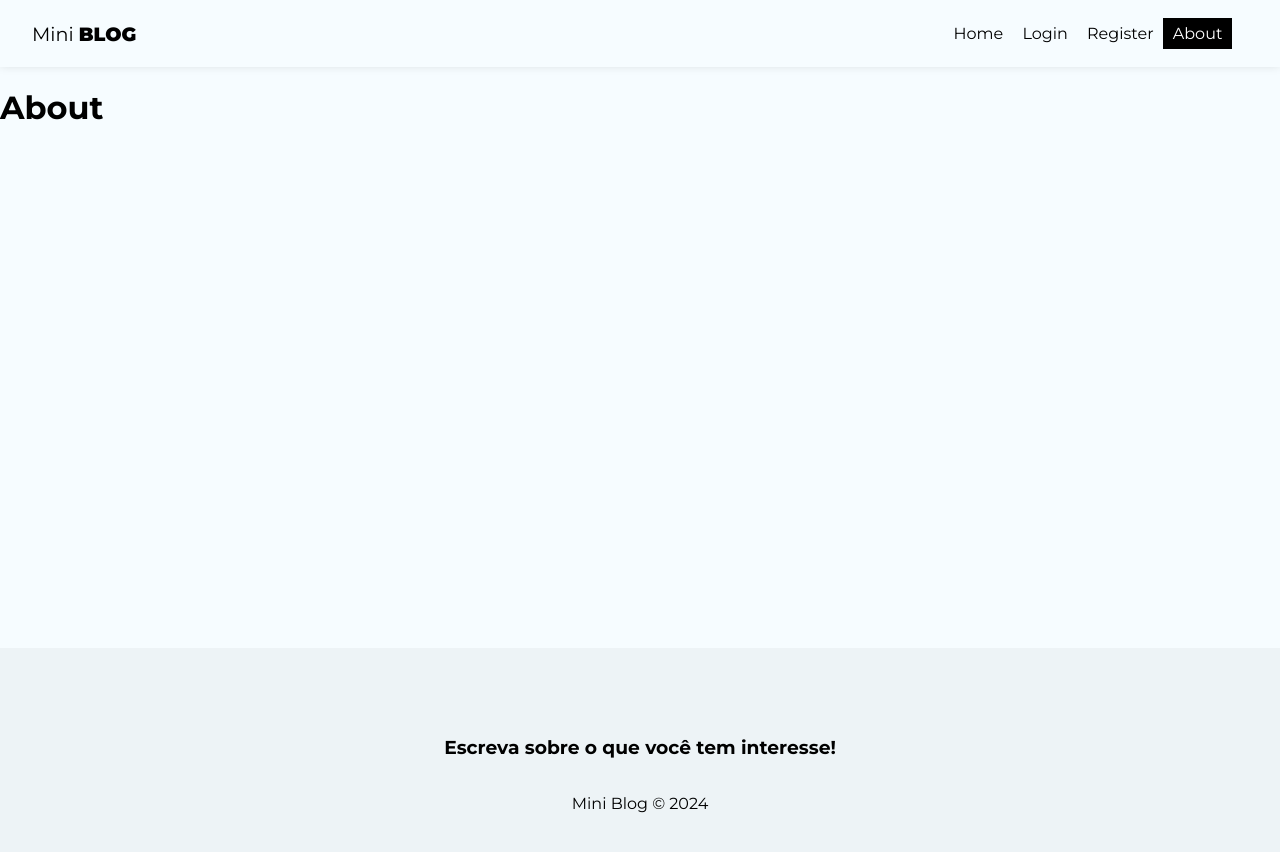
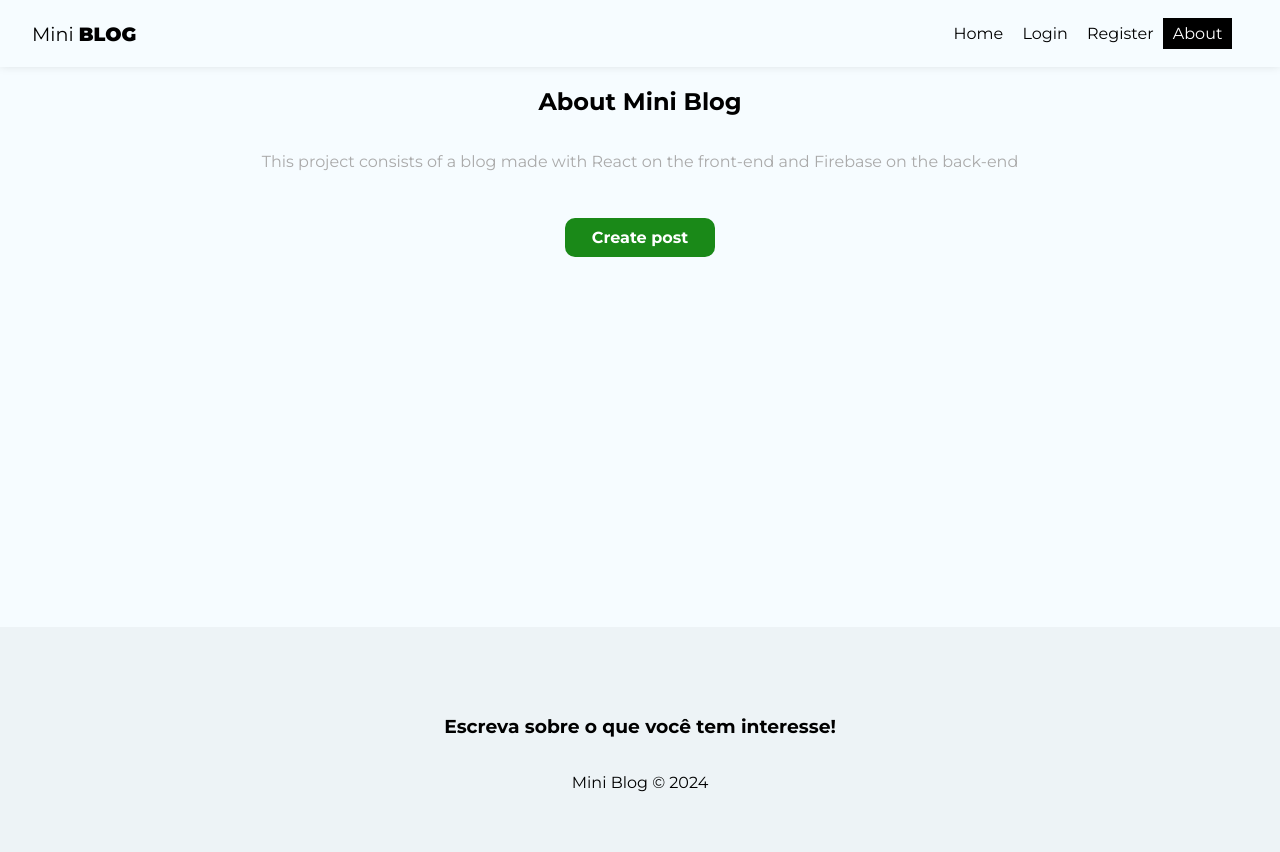
Before and after one commit to rafalebre/MiniBlog, a React (Create React App) app: page /about in a window 1280 px wide. Shown: the top 852 px of the page. Built offline with nearby package versions, Linux system fonts and the light colour scheme; no server answers.

Commit message:
136: Bloqueando páginas que precisam de autenticação

```diff
--- a/src/App.js
+++ b/src/App.js
@@ -48,10 +48,10 @@
             <Routes>
               <Route path="/" element={<Home />} />
               <Route path="/about" element={<About />} />
-              <Route path="/login" element={<Login />} />
-              <Route path="/register" element={<Register />} />
-              <Route path="/posts/create" element={<CreatePost />} />
-              <Route path="/dashboard" element={<Dashboard />} />
+              <Route path="/login" element={!user ? <Login /> : <Navigate to="/"/>} />
+              <Route path="/register" element={!user ? <Register /> : <Navigate to="/"/>} />
+              <Route path="/posts/create" element={user ? <CreatePost /> : <Navigate to="/login"/>} />
+              <Route path="/dashboard" element={user ? <Dashboard /> : <Navigate to="/login"/>} />
             </Routes>
           </div>
           <Footer />
--- a/src/pages/About/About.jsx
+++ b/src/pages/About/About.jsx
@@ -1,10 +1,14 @@
 // CSS
 import styles from "./About.module.css"
 
+import { Link } from "react-router-dom"
+
 const About = () => {
   return (
-    <div>
-        <h1>About</h1>
+    <div className={styles.about}>
+        <h2>About Mini <span>Blog</span></h2>
+        <p>This project consists of a blog made with React on the front-end and Firebase on the back-end</p>
+        <Link to="/posts/create" className="btn">Create post</Link>
     </div>
   )
 }
--- a/src/pages/About/About.module.css
+++ b/src/pages/About/About.module.css
@@ -0,0 +1,17 @@
+.about {
+    text-align: center;
+    display: flex;
+    flex-direction: column;
+    align-items: center;
+}
+
+.about p {
+    color: #aaa;
+    margin-bottom: 2em;
+}
+
+.about a {
+    display: block;
+    margin-top: 15px;
+    padding: 10px 15px;
+}
```
